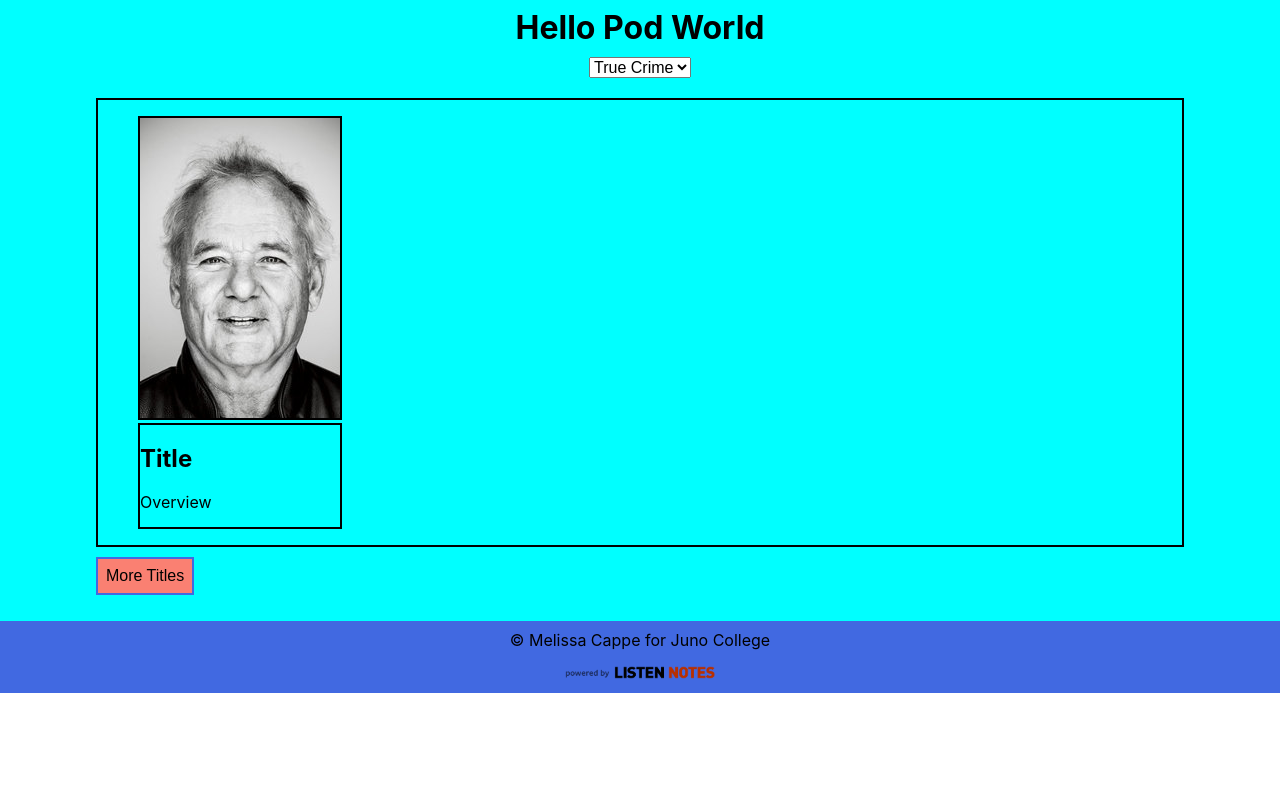
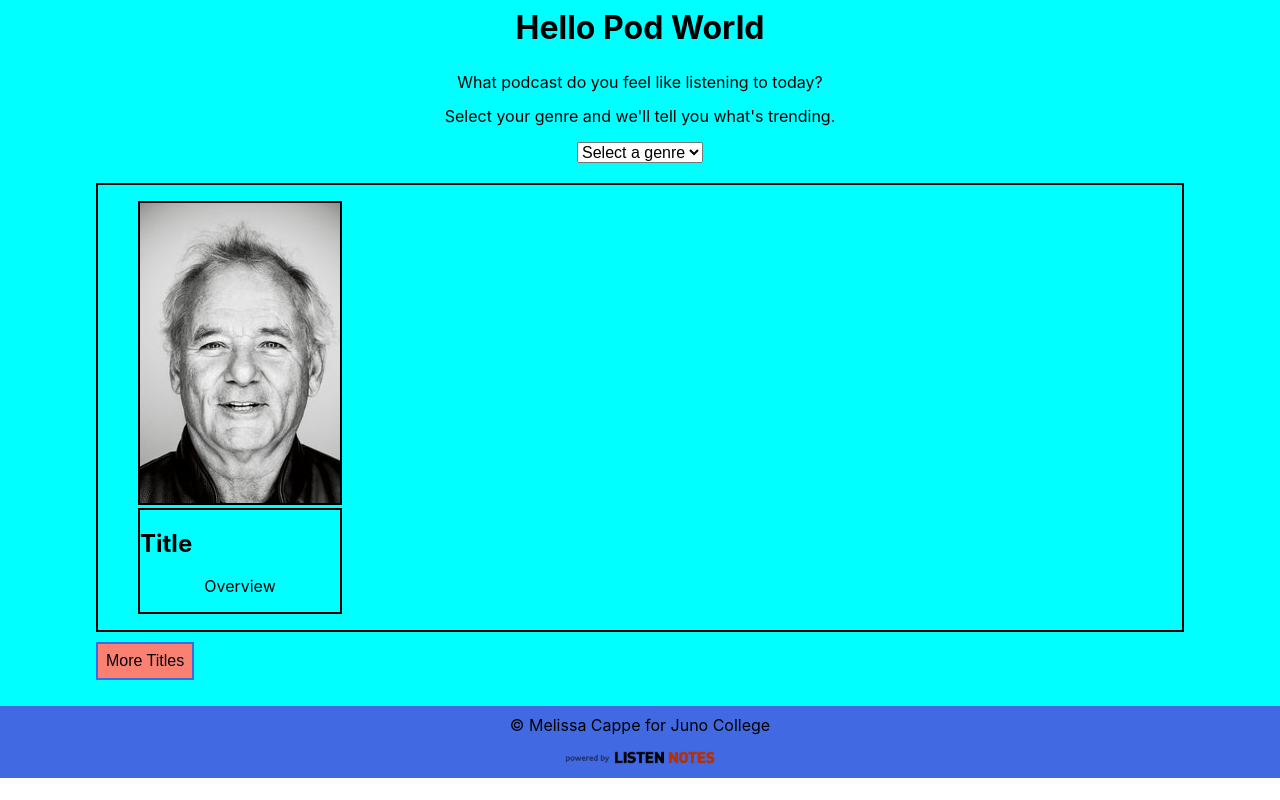
Before and after one commit to MCappe/melissa-cappe-project-5, a React (Create React App) app: page / in a window 1280 px wide. Built offline with nearby package versions, Linux system fonts and the light colour scheme.

Commit message:
added new component

```diff
--- a/src/App.css
+++ b/src/App.css
@@ -23,7 +23,8 @@ html { -moz-box-sizing: border-box; -webkit-box-sizing: border-box; box-sizing:
 }
 
 h1,
-.selections {
+.selections,
+p {
   text-align: center;
 }
 
--- a/src/App.js
+++ b/src/App.js
@@ -1,8 +1,11 @@
 import './App.css';
 import { Component } from 'react';
 import axios from 'axios';
+import Select from './Select.js'
 import image from './murrayPlaceholder.jpg'
 import image2 from './api-transparent background for white background.png';
+
+
 
 class App extends Component {
   constructor() {
@@ -43,16 +46,13 @@ class App extends Component {
     return (
       <div className="podPage">
         <div className="wrapper">
-        <h1>Hello Pod World</h1>
-        <form className="selections">
-          <label htmlFor="">
-            <select name="podcasts" id="pods" className="select" onChange={this.handleChange}>
-              <option value="135">True Crime</option>
-              <option value="business">Business</option>
-              <option value="comedy">Comedy</option>
-            </select>
-          </label>
-        </form>
+          <header>
+            <h1>Hello Pod World</h1>
+            <p>What podcast do you feel like listening to today?</p>
+            <p>Select your genre and we'll tell you what's trending.</p>
+            <Select />
+          </header>
+
         <div className="container">
           <ul>
             <li>
--- /dev/null
+++ b/src/Select.js
@@ -0,0 +1,24 @@
+import { Component } from 'react';
+
+class Select extends Component {
+    render() {
+        return (
+            <div className="select">
+                <form className="selections">
+                    <label htmlFor="">
+                        <select name="podcasts" id="pods" className="select" onChange={this.handleChange}>
+                            <option>Select a genre</option>
+                            <option value="135">True Crime</option>
+                            <option value="77">Sports</option>
+                            <option value="68">TV and Film</option>
+                            <option value="133">Comedy</option>
+                            <option value="99">News</option>
+                        </select>
+                    </label>
+                </form>
+            </div>
+        )
+    }
+}
+
+export default Select;
```
Also changed, not shown: 1 other file (tests, documents, lock files or other folders).
